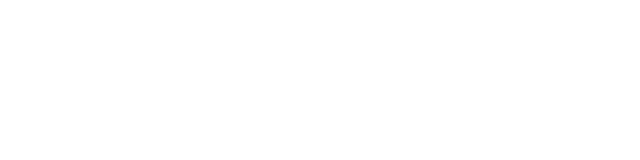
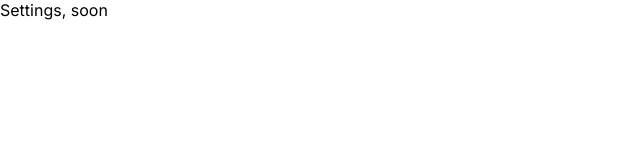
Before and after one commit to bigchamp/grocery-app-react, a Next.js app: page /dashboard/settings in a window 1280 px wide. Shown: the top 160 px of the page, without its empty margins (0-640 px from the left). Built offline with nearby package versions, Linux system fonts and the light colour scheme.

Commit message:
Settings screen

```diff
--- a/app/dashboard/settings/page.tsx
+++ b/app/dashboard/settings/page.tsx
@@ -1,8 +1,9 @@
-import Image from 'next/image'
 import styles from './page.module.css'
 
-export default function Home() {
+export default function Settings() {
   return (
-    <main className={styles.main}></main>
+    <main className={styles.main}>
+      Settings, soon
+    </main>
   )
 }
```
